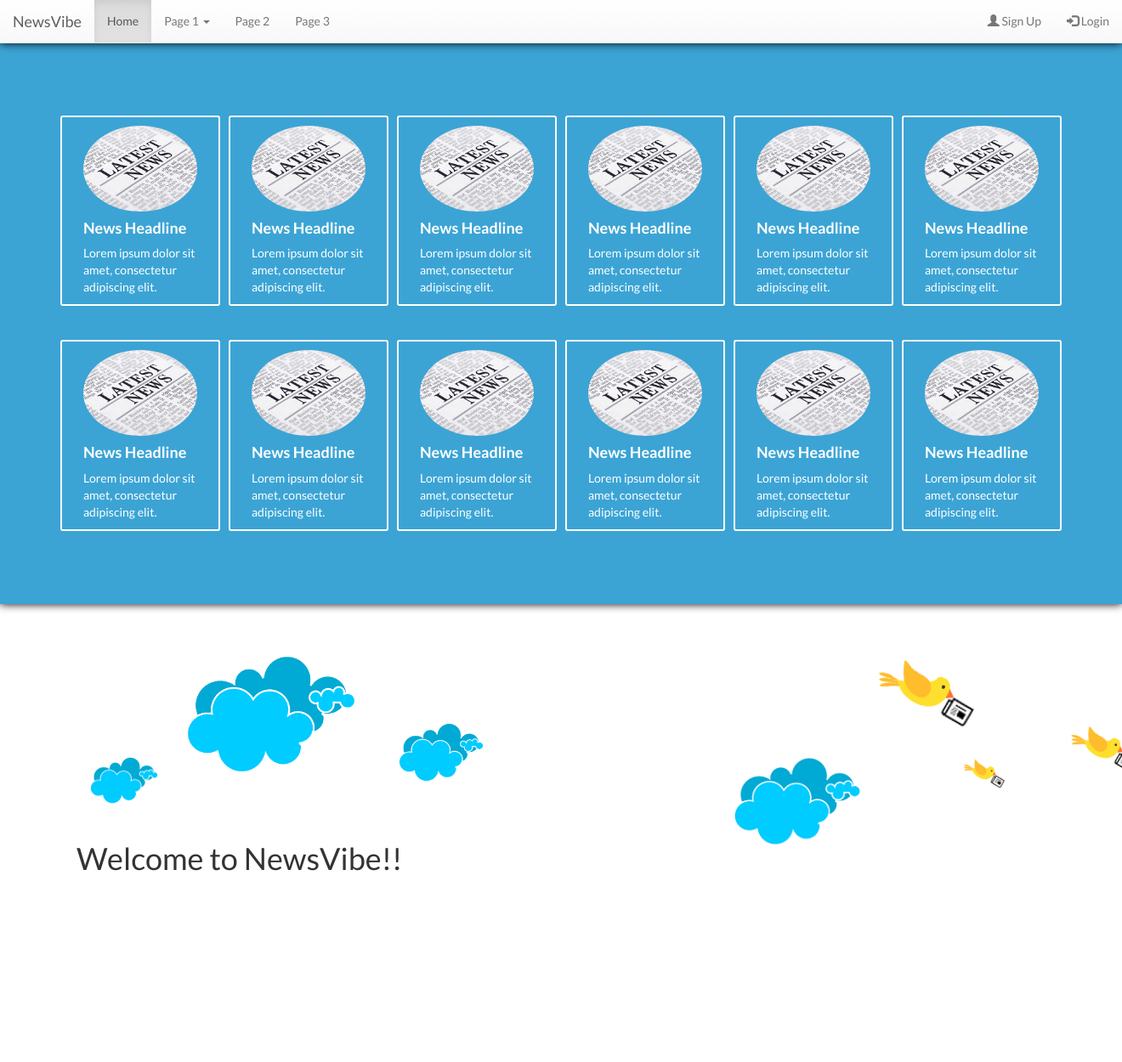
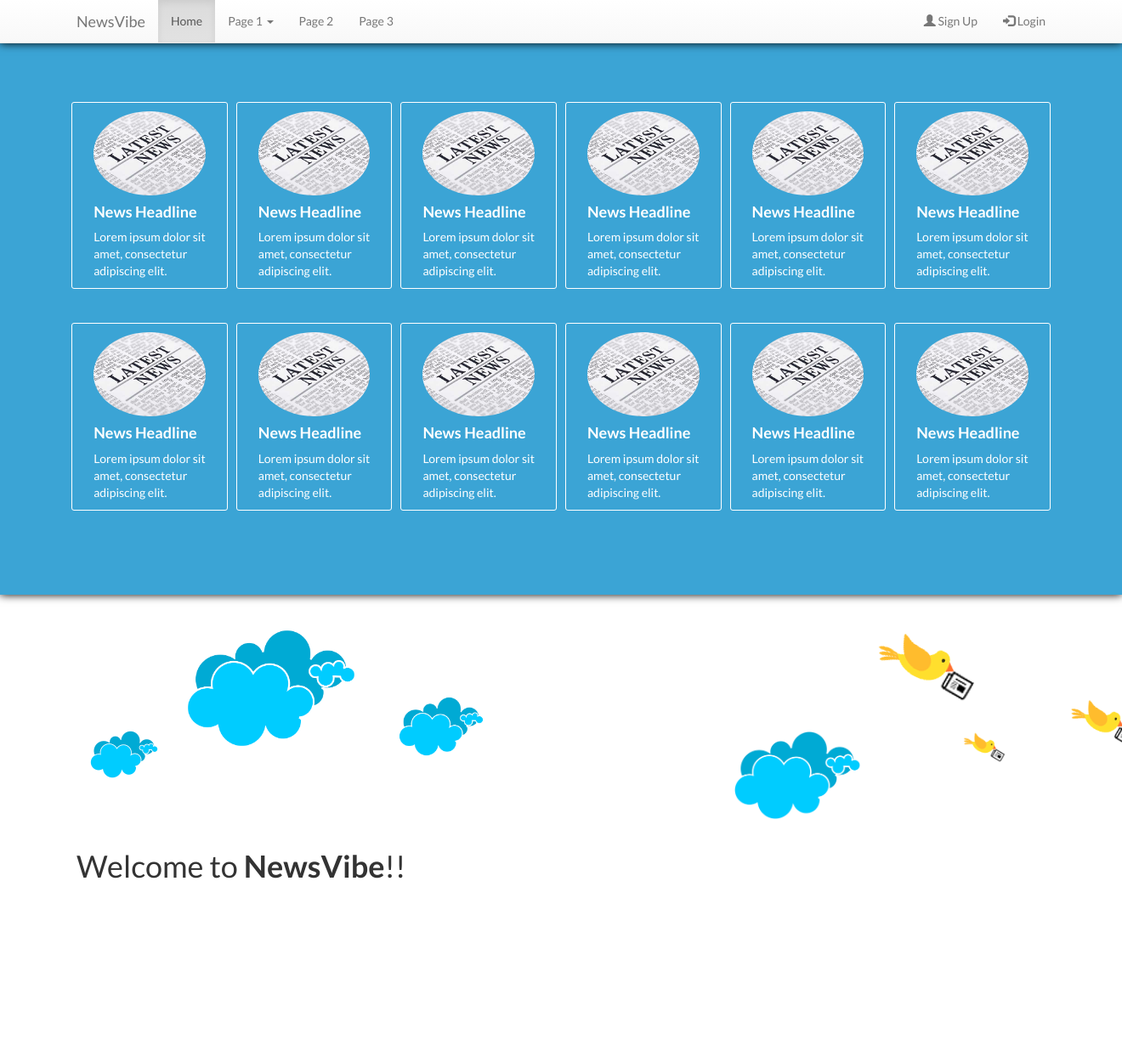
Before and after one commit to corescript/projectfosshack, a Django app: template newsvibe/templates/index.html in a window 1320 px wide; the page is wider, and only the part inside the window is pictured. Shown: that part at 85% size. Before the commit the page ends 1025 px from the top of that part, so only its background shows below. Run offline with Django 3.2, Linux system fonts and the light colour scheme; the template is opened without the code that fills it, so the values that code supplies are empty; some libraries are stand-ins or nearby versions.

```diff
--- a/newsvibe/templates/css/style.css
+++ b/newsvibe/templates/css/style.css
@@ -50,13 +50,20 @@ border-radius: 0;
 
 
 
-@media (min-width: 576px) {
+@media (max-width: 576px) {
 
 
  }
 
-@media (min-width: 768px) {
-
+@media (max-width: 768px) {
+.shuffler
+{
+  display: none;
+}
+.animation
+{
+  display: none;
+}
 
 }
 
--- a/newsvibe/templates/index.html
+++ b/newsvibe/templates/index.html
@@ -25,7 +25,7 @@
 </head>
 <body style="padding-top:50px;overflow-x:hidden;">
   <nav class="navbar navbar-default navbar-fixed-top boxshadowout">
-    <div class="container-fluid">
+    <div class="container">
       <div class="navbar-header">
         <button type="button" class="navbar-toggle" data-toggle="collapse" data-target="#myNavbar">
           <span class="icon-bar"></span>
@@ -56,10 +56,10 @@
     </div>
   </nav>
 <div class="container-fluid shuffler shadowin boxshadowout">
-<div class="row" style="padding:5vw;">
+<div class="row" style="padding:6vw;padding-top:50px;">
 <!----paperbox---->
 <div class="col-md-2 poperbox">
-  <div class="row" style="border:2px solid white;border-radius:3px;padding:10px;">
+  <div class="row" style="border:1px solid white;border-radius:3px;padding:10px;">
     <div class="col-md-12">
       <img src="images/news.png" width="100%" class="img-responsive img-circle">
     </div>
@@ -77,7 +77,7 @@
 
 <!----paperbox---->
 <div class="col-md-2 poperbox">
-  <div class="row" style="border:2px solid white;border-radius:3px;padding:10px;">
+  <div class="row" style="border:1px solid white;border-radius:3px;padding:10px;">
     <div class="col-md-12">
       <img src="images/news.png" width="100%" class="img-responsive img-circle">
     </div>
@@ -95,7 +95,7 @@
 
 <!----paperbox---->
 <div class="col-md-2 poperbox">
-  <div class="row" style="border:2px solid white;border-radius:3px;padding:10px;">
+  <div class="row" style="border:1px solid white;border-radius:3px;padding:10px;">
     <div class="col-md-12">
       <img src="images/news.png" width="100%" class="img-responsive img-circle">
     </div>
@@ -113,7 +113,7 @@
 
 <!----paperbox---->
 <div class="col-md-2 poperbox">
-  <div class="row" style="border:2px solid white;border-radius:3px;padding:10px;">
+  <div class="row" style="border:1px solid white;border-radius:3px;padding:10px;">
     <div class="col-md-12">
       <img src="images/news.png" width="100%" class="img-responsive img-circle">
     </div>
@@ -131,7 +131,7 @@
 
 <!----paperbox---->
 <div class="col-md-2 poperbox">
-  <div class="row" style="border:2px solid white;border-radius:3px;padding:10px;">
+  <div class="row" style="border:1px solid white;border-radius:3px;padding:10px;">
     <div class="col-md-12">
       <img src="images/news.png" width="100%" class="img-responsive img-circle">
     </div>
@@ -150,7 +150,7 @@
 
 <!----paperbox---->
 <div class="col-md-2 poperbox">
-  <div class="row" style="border:2px solid white;border-radius:3px;padding:10px;">
+  <div class="row" style="border:1px solid white;border-radius:3px;padding:10px;">
     <div class="col-md-12">
       <img src="images/news.png" width="100%" class="img-responsive img-circle">
     </div>
@@ -168,7 +168,7 @@
 
 <!----paperbox---->
 <div class="col-md-2 poperbox">
-  <div class="row" style="border:2px solid white;border-radius:3px;padding:10px;">
+  <div class="row" style="border:1px solid white;border-radius:3px;padding:10px;">
     <div class="col-md-12">
       <img src="images/news.png" width="100%" class="img-responsive img-circle">
     </div>
@@ -186,7 +186,7 @@
 
 <!----paperbox---->
 <div class="col-md-2 poperbox">
-  <div class="row" style="border:2px solid white;border-radius:3px;padding:10px;">
+  <div class="row" style="border:1px solid white;border-radius:3px;padding:10px;">
     <div class="col-md-12">
       <img src="images/news.png" width="100%" class="img-responsive img-circle">
     </div>
@@ -204,7 +204,7 @@
 
 <!----paperbox---->
 <div class="col-md-2 poperbox">
-  <div class="row" style="border:2px solid white;border-radius:3px;padding:10px;">
+  <div class="row" style="border:1px solid white;border-radius:3px;padding:10px;">
     <div class="col-md-12">
       <img src="images/news.png" width="100%" class="img-responsive img-circle">
     </div>
@@ -222,7 +222,7 @@
 
 <!----paperbox---->
 <div class="col-md-2 poperbox">
-  <div class="row" style="border:2px solid white;border-radius:3px;padding:10px;">
+  <div class="row" style="border:1px solid white;border-radius:3px;padding:10px;">
     <div class="col-md-12">
       <img src="images/news.png" width="100%" class="img-responsive img-circle">
     </div>
@@ -240,7 +240,7 @@
 
 <!----paperbox---->
 <div class="col-md-2 poperbox">
-  <div class="row" style="border:2px solid white;border-radius:3px;padding:10px;">
+  <div class="row" style="border:1px solid white;border-radius:3px;padding:10px;">
     <div class="col-md-12">
       <img src="images/news.png" width="100%" class="img-responsive img-circle">
     </div>
@@ -257,7 +257,7 @@
 
 <!----paperbox---->
 <div class="col-md-2 poperbox">
-  <div class="row" style="border:2px solid white;border-radius:3px;padding:10px;">
+  <div class="row" style="border:1px solid white;border-radius:3px;padding:10px;">
     <div class="col-md-12">
       <img src="images/news.png" width="100%" class="img-responsive img-circle">
     </div>
@@ -273,20 +273,19 @@
 </div>
 </div>
 </div>
-<div class="container-fluid" style="width:100%;">
-  <br /><br /><br />
+<div style="width:100%;" class="animation">
+  <br /><br />
   <img src="images/cloud.png" alt="" width="200px" style="position:absolute;left:50%;" class="cloud">
 
 <img src="images/bird.png" alt="" class="bird" style="position:absolute;left:200px;"><br /><br /><br /><br /><img src="images/cloud.png" alt="" width="100px" style="position:absolute;left:100%;" class="cloud1">
 <img src="images/bird.png" alt="" class="bird1" style="position:absolute;left:300px;" width="80px"><br /><br />
 <img src="images/bird.png" alt="" class="bird2" style="position:absolute;left:100px;" width="50px">
-</div><img src="images/cloud.png" alt="" width="150px" style="position:absolute;left:180%;" class="cloud2"><img src="images/cloud.png" alt="" width="80px" style="position:absolute;left:180%;" class="cloud3">
-<br /><br /><br /><br />
+<img src="images/cloud.png" alt="" width="150px" style="position:absolute;left:180%;" class="cloud2"><img src="images/cloud.png" alt="" width="80px" style="position:absolute;left:180%;" class="cloud3">
+<br /><br /><br /><br /><br /><br />
+</div>
 <div class="container">
-<h1>Welcome to NewsVibe!!</h1>
+<h1>Welcome to <b>NewsVibe</b>!!</h1>
 <br /><br /><br /><br /><br /><br /><br /><br /><br /><br />
-
-
 </div>
 
 <script type="text/javascript">
```
Also changed, not shown: 1 other file.
